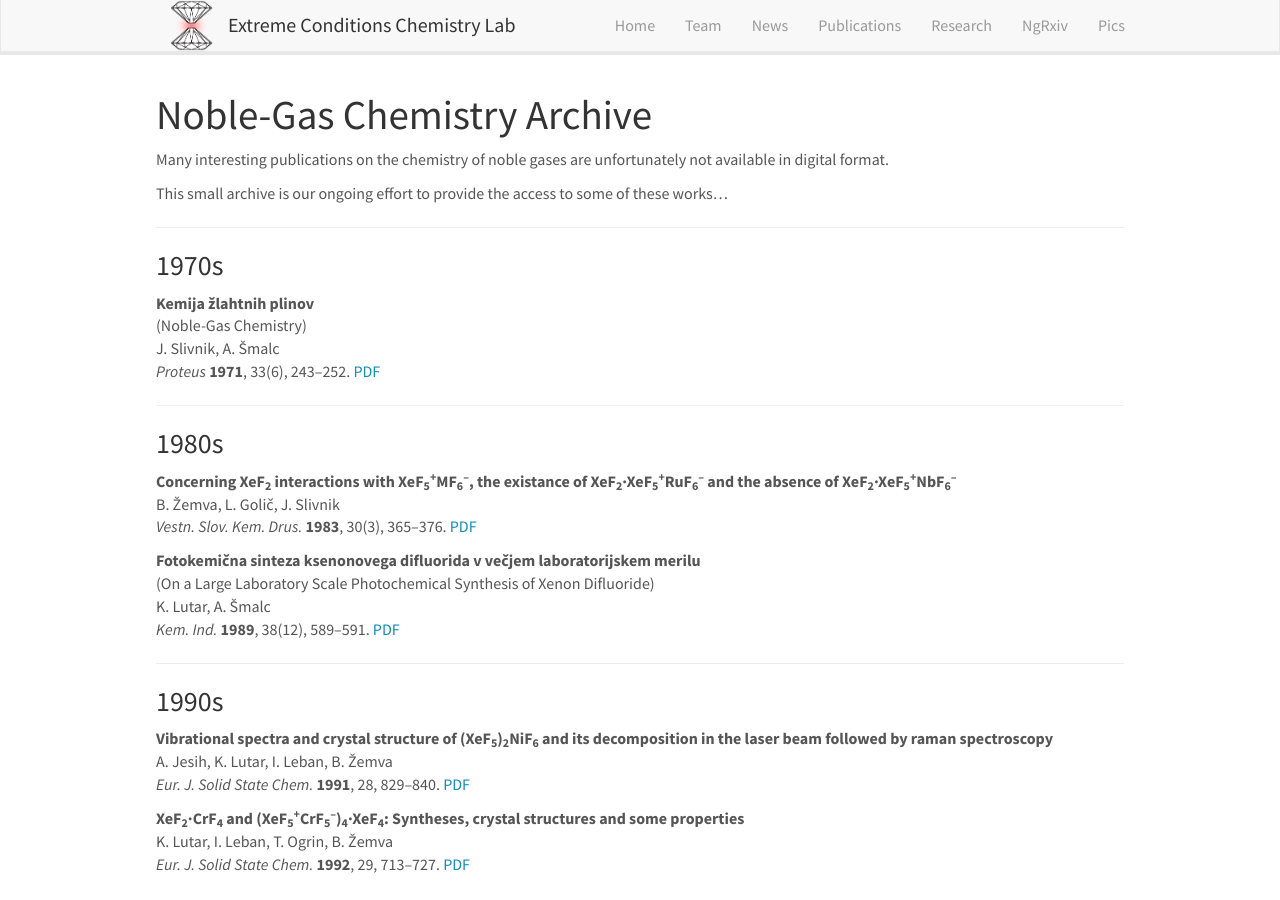
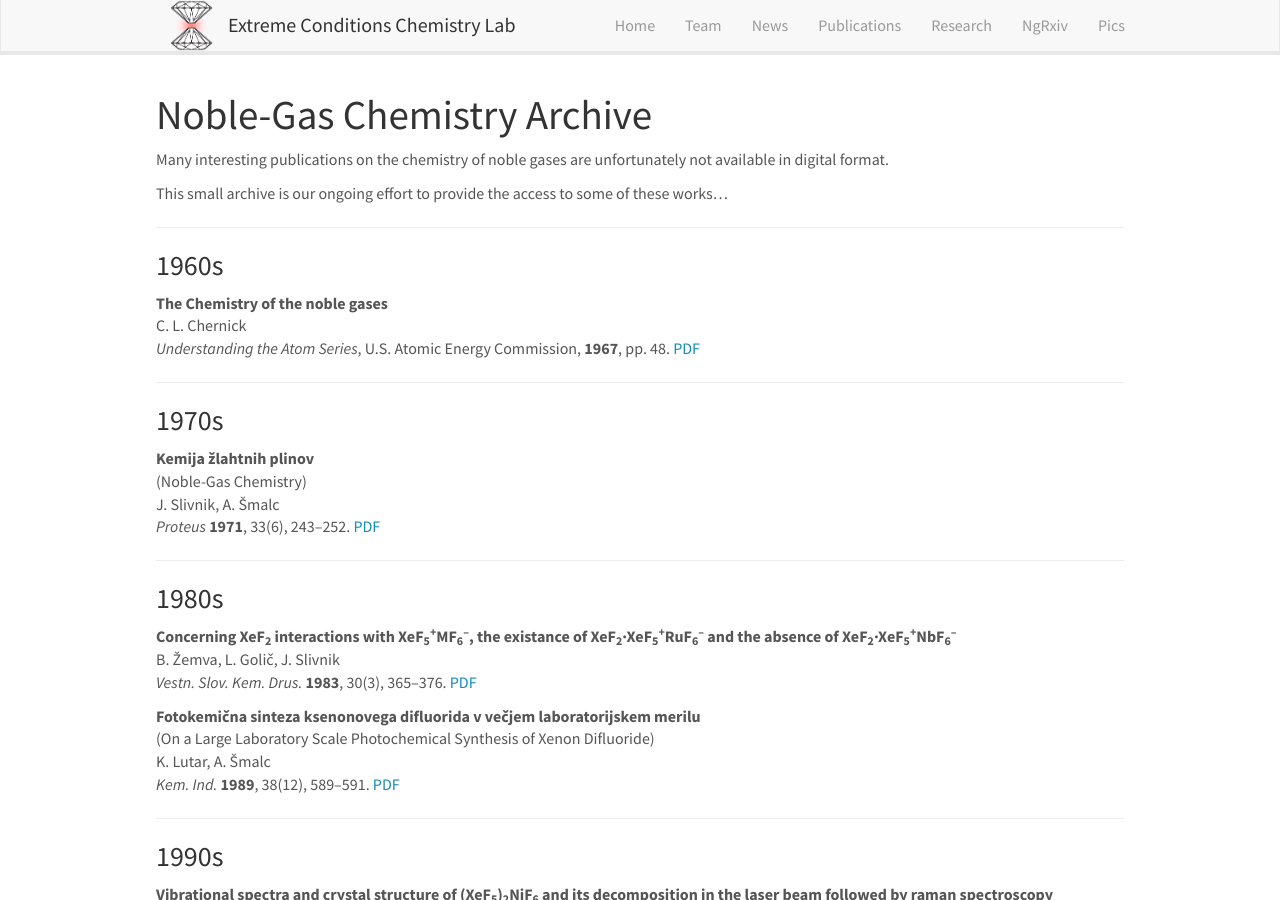
Before and after one commit to eccl-jsi/eccl-jsi.github.io, a Jekyll site: the page built from _pages/ngrxiv.md, in a window 1280 px wide and 900 px high. Built offline with Jekyll 4.4.1, drawn with Linux system fonts in a browser that asks for light colours; nearby versions of some CDN libraries.

Commit message:
Update ngrxiv.md

```diff
--- a/_pages/ngrxiv.md
+++ b/_pages/ngrxiv.md
@@ -11,6 +11,14 @@ permalink: /ngrxiv
 Many interesting publications on the chemistry of noble gases are unfortunately not available in digital format.
 
 This small archive is our ongoing effort to provide the access to some of these works...
+
+<hr>
+
+### 1960s
+
+**The Chemistry of the noble gases**
+<br>C. L. Chernick
+<br>*Understanding the Atom Series*, U.S. Atomic Energy Commission,  **1967**, pp. 48. [PDF](https://www.osti.gov/includes/opennet/includes/Understanding%20the%20Atom/The%20Chemistry%20of%20Noble%20Gases.pdf)
 
 <hr>
 
```
